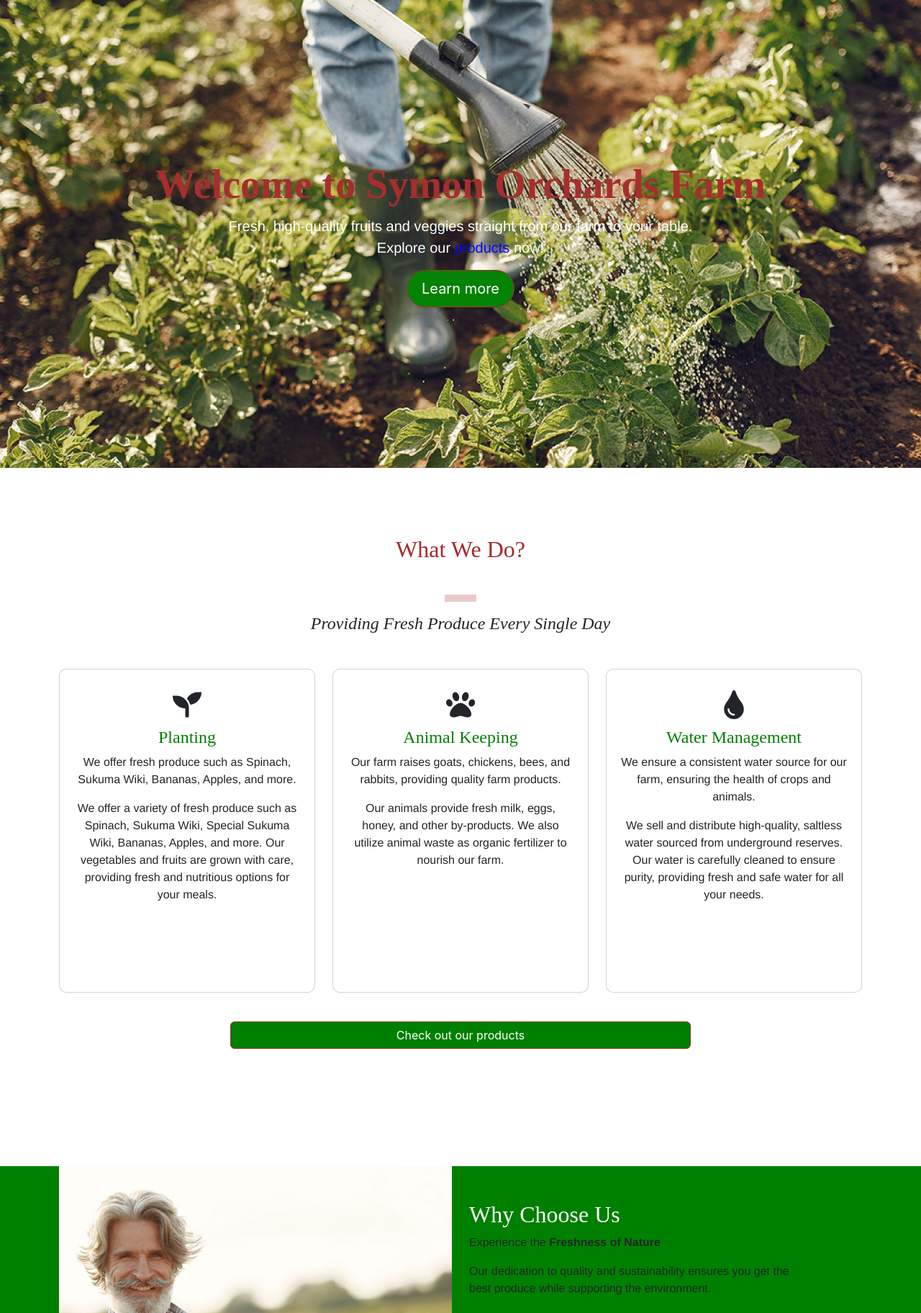
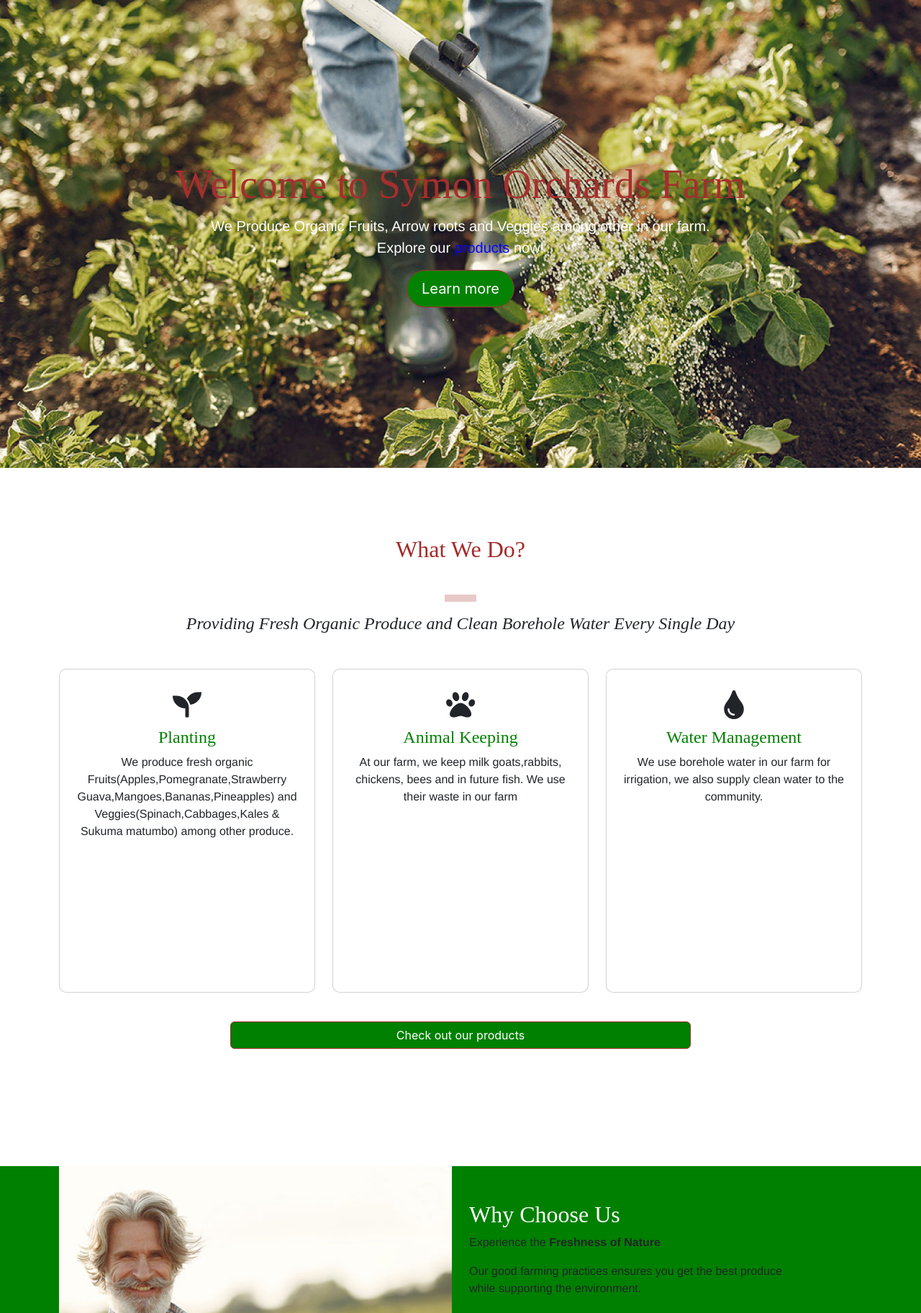
Before and after one commit to Bbrnn/Agri_django_webapp, a Django app: page /products/index/ in a window 1280 px wide. Shown: the part 96-1920 px from the top of the page at 72% size. Run offline with Django 5.2, Linux system fonts and the light colour scheme; some libraries are stand-ins or nearby versions.

Commit message:
django web development-CRUD

```diff
--- a/SymonOrchardsFarm/settings.py
+++ b/SymonOrchardsFarm/settings.py
@@ -164,7 +164,7 @@ STATICFILES_DIRS = [
 STATIC_URL = '/static/'  # URL for serving static files
 STATIC_ROOT = os.path.join(BASE_DIR, 'staticfiles')  # Absolute path to where static files will be collected
 # Don't forget to run this during deployment:
-#python manage.py collectstatic
+
 
 # For flashing messages
 MESSAGE_STORAGE = 'django.contrib.messages.storage.session.SessionStorage'
--- a/products/templates/index.html
+++ b/products/templates/index.html
@@ -17,9 +17,9 @@
     <div class="container">
         <div class="row align-items-center justify-content-center">
             <div class="col-lg-10" style="text-align: center;">
-                <h1 class="display-4" style="color: brown; font-weight: bold;">Welcome to Symon Orchards Farm</h1>
+                <h1 class="display-4" style="color: brown; font-weight: 150px;">Welcome to Symon Orchards Farm</h1>
                <!-- <h3 style="color: white;">Experience the Taste of Freshness</h3>-->
-                <p class="lead" style="color: white;">Fresh, high-quality fruits and veggies straight from our farm to your table.<br> Explore our <a href="product_list.html" style="color: blue;">products</a> now!</p>
+                <p class="lead" style="color: white;">We Produce Organic Fruits, Arrow roots and Veggies among other in our farm.<br> Explore our <a href="product_list.html" style="color: blue;">products</a> now!</p>
 
                 <a href="{% url 'about' %}" class="btn btn-custom btn-lg" style="background-color:#4CAF50; padding: 10px 20px;border-color: white; border-radius: 30px; color: whitesmoke; box-shadow: 0 2px 5px rgba(0, 0, 0, 0.1);">Learn more</a>
             </div>
@@ -32,7 +32,7 @@
     <div class="container text-center ">
       <h2 class="content-subtitle " style="color:brown; margin-top:80px;margin-bottom: 30px; padding:14px; ">What We Do?</h2>
         <hr class="custom-hr mx-auto">
-        <h4 class="mb-5"><i>Providing Fresh Produce Every Single Day</i></h4>
+        <h4 class="mb-5"><i>Providing Fresh Organic Produce and Clean Borehole Water Every Single Day</i></h4>
 
       <!-- Service Items -->
       <div class="row ">
@@ -45,8 +45,7 @@
                 <i class="fas fa-seedling"></i> <!-- Plant icon -->
               </div>
               <h4 class="service-title" style="color: green;">Planting</h4>
-              <p>We offer fresh produce such as Spinach, Sukuma Wiki, Bananas, Apples, and more.</p>
-                <p>We offer a variety of fresh produce such as Spinach, Sukuma Wiki, Special Sukuma Wiki, Bananas, Apples, and more. Our vegetables and fruits are grown with care, providing fresh and nutritious options for your meals.</p>
+              <p>We produce fresh organic Fruits(Apples,Pomegranate,Strawberry Guava,Mangoes,Bananas,Pineapples) and Veggies(Spinach,Cabbages,Kales & Sukuma matumbo) among other produce.</p>
             </div>
           </div>
         </div>
@@ -60,8 +59,7 @@
                 <i class="fas fa-paw"></i> <!-- Animal Keeping icon -->
               </div>
               <h4 class="service-title" style="color:green;">Animal Keeping</h4>
-              <p>Our farm raises goats, chickens, bees, and rabbits, providing quality farm products.</p>
-                <p> Our animals provide fresh milk, eggs, honey, and other by-products. We also utilize animal waste as organic fertilizer to nourish our farm.</p>
+              <p>At our farm, we keep milk goats,rabbits, chickens, bees and in future fish. We use their waste in our farm</p>
             </div>
           </div>
         </div>
@@ -75,8 +73,7 @@
                 <i class="fas fa-tint"></i> <!-- Water icon -->
               </div>
               <h4 class="service-title " style="color:green;">Water Management</h4>
-              <p>We ensure a consistent water source for our farm, ensuring the health of crops and animals.</p>
-                <p>We sell and distribute high-quality, saltless water sourced from underground reserves. Our water is carefully cleaned to ensure purity, providing fresh and safe water for all your needs.</p>
+              <p>We use borehole water in our farm for irrigation, we also supply clean water to the community.</p>
             </div>
           </div>
         </div>
@@ -105,7 +102,7 @@
             Experience the <strong>Freshness of Nature</strong>
           </p>
           <p class="opacity-70">
-            Our dedication to quality and sustainability ensures you get the best produce while supporting the environment.
+            Our good farming practices ensures you get the best produce while supporting the environment.
           </p>
 
           <div class="row my-5">
@@ -123,7 +120,7 @@
               <div>
                 <h4 class="m-0 h5 text-white">Fast Delivery</h4>
                 <p class="text-black-10">
-                  Enjoy timely and reliable delivery that ensures your produce arrives fresh and on time.
+                  Enjoy timely delivery of our produce while still fresh.
                 </p>
               </div>
             </div>
--- a/static/css/styles.css
+++ b/static/css/styles.css
@@ -15,12 +15,18 @@ header {
     background-color: green;
     padding: 20px;
     cursor: pointer;
+    justify-content: space-between;
 
 
 
 }
+h1{
+    font-weight: bolder;
+}
+
 h1,h2,h3,h4,h5,h6{
     font-family: lora, serif;
+
 }
 
 a {
@@ -32,8 +38,9 @@ a {
 
 
 a:hover {
-  background-color:  black;
+  background-color:  brown;
   text-decoration: none;
+  transition: 0.34ms;
 }
 
 
@@ -49,7 +56,7 @@ a:hover {
  */
 
 
-    /* Card Customization */
+/* Card Customization */
 .card {
         border-radius: 10px;
         background-color: #ffffff;
```
Also changed, not shown: products/templates/contact.html (+5 -5 lines), products/templates/registration/login.html (+27 -6 lines), products/templates/registration/register.html (+10 -12 lines).
